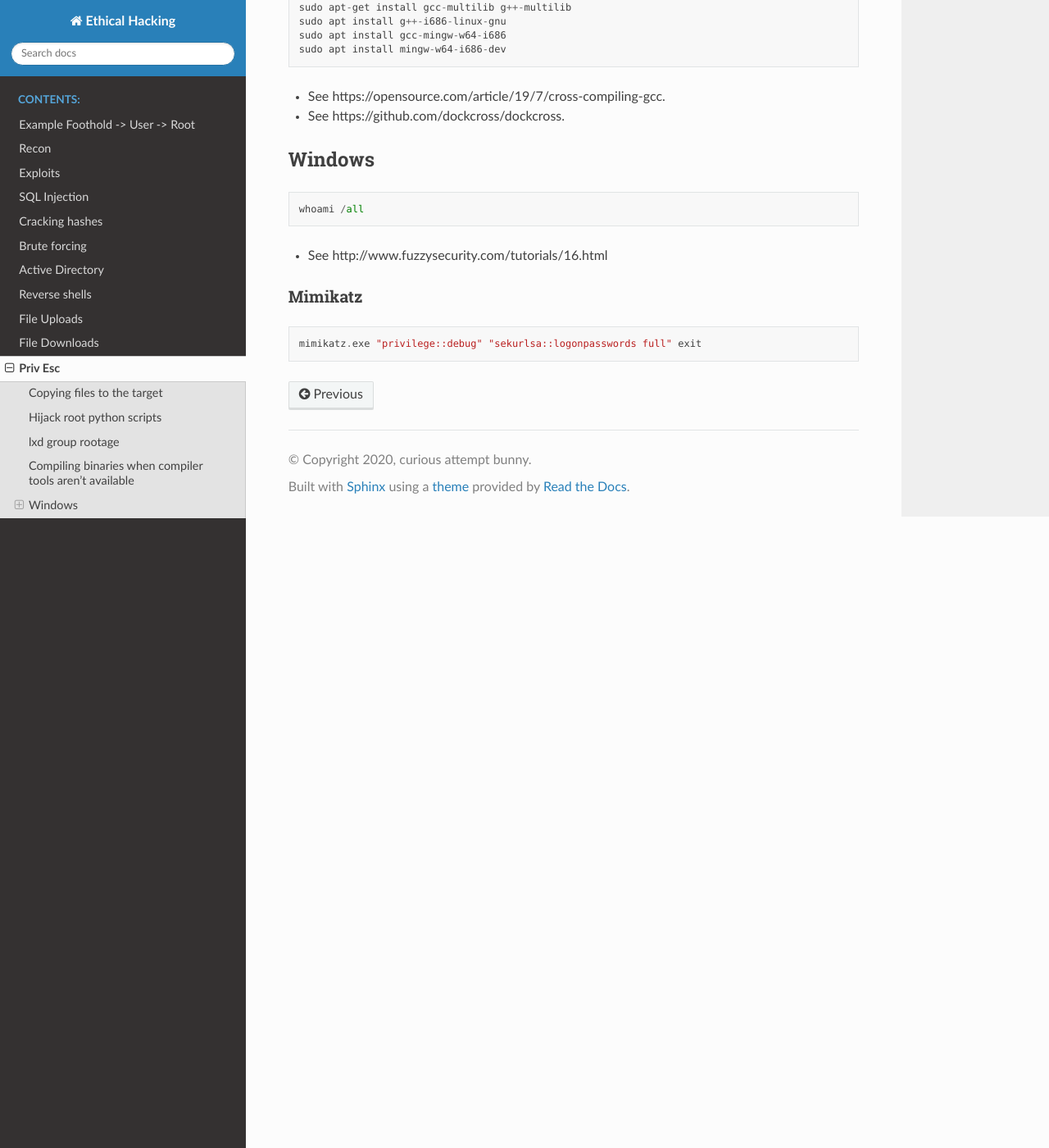
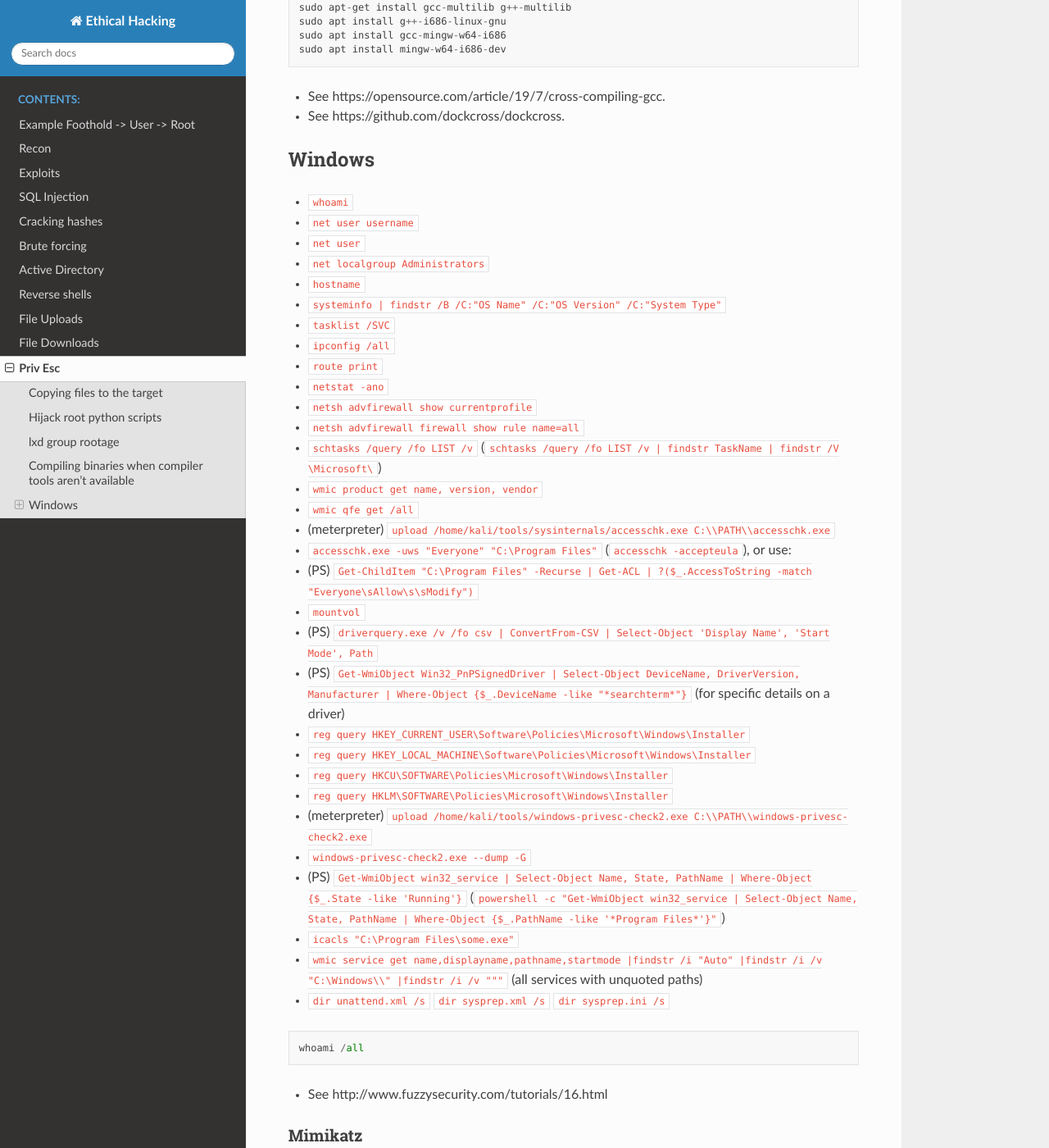
Before and after one commit to curious-attempt-bunny/ethical-hacking-reference-docs, a Sphinx documentation site: the page built from source/priv_esc.md, in a window 1280 px wide and 1400 px high, scrolled down 831 px. Shown: the whole window at 82% size. Built offline with Sphinx 7.4.7 and the Read the Docs theme 2.0.0, drawn with Linux system fonts in a browser that asks for light colours.

Commit message:
Update priv_esc.md

````diff
--- a/source/priv_esc.md
+++ b/source/priv_esc.md
@@ -43,6 +43,37 @@ sudo apt install mingw-w64-i686-dev
 
 ## Windows
 
+* `whoami`
+* `net user username`
+* `net user`
+* `net localgroup Administrators`
+* `hostname`
+* `systeminfo | findstr /B /C:"OS Name" /C:"OS Version" /C:"System Type"`
+* `tasklist /SVC`
+* `ipconfig /all`
+* `route print`
+* `netstat -ano`
+* `netsh advfirewall show currentprofile`
+* `netsh advfirewall firewall show rule name=all`
+* `schtasks /query /fo LIST /v` (`schtasks /query /fo LIST /v | findstr TaskName | findstr /V \Microsoft\`)
+* `wmic product get name, version, vendor`
+* `wmic qfe get /all`
+* (meterpreter) `upload /home/kali/tools/sysinternals/accesschk.exe C:\\PATH\\accesschk.exe`
+* `accesschk.exe -uws "Everyone" "C:\Program Files"` (`accesschk -accepteula`), or use:
+* (PS) `Get-ChildItem "C:\Program Files" -Recurse | Get-ACL | ?($_.AccessToString -match "Everyone\sAllow\s\sModify")`
+* `mountvol`
+* (PS) `driverquery.exe /v /fo csv | ConvertFrom-CSV | Select-Object 'Display Name', 'Start Mode', Path`
+* (PS) `Get-WmiObject Win32_PnPSignedDriver | Select-Object DeviceName, DriverVersion, Manufacturer | Where-Object {$_.DeviceName -like "*searchterm*"}` (for specific details on a driver)
+* `reg query HKEY_CURRENT_USER\Software\Policies\Microsoft\Windows\Installer`
+* `reg query HKEY_LOCAL_MACHINE\Software\Policies\Microsoft\Windows\Installer`
+* `reg query HKCU\SOFTWARE\Policies\Microsoft\Windows\Installer`
+* `reg query HKLM\SOFTWARE\Policies\Microsoft\Windows\Installer`
+* (meterpreter) `upload /home/kali/tools/windows-privesc-check2.exe C:\\PATH\\windows-privesc-check2.exe`
+* `windows-privesc-check2.exe --dump -G`
+* (PS) `Get-WmiObject win32_service | Select-Object Name, State, PathName | Where-Object {$_.State -like 'Running'}` (`powershell -c "Get-WmiObject win32_service | Select-Object Name, State, PathName | Where-Object {$_.PathName -like '*Program Files*'}"`)
+* `icacls "C:\Program Files\some.exe"`
+* `wmic service get name,displayname,pathname,startmode |findstr /i "Auto" |findstr /i /v "C:\Windows\\" |findstr /i /v """` (all services with unquoted paths)
+* `dir unattend.xml /s` `dir sysprep.xml /s` `dir sysprep.ini /s`
 ```
 whoami /all
 ```
````
